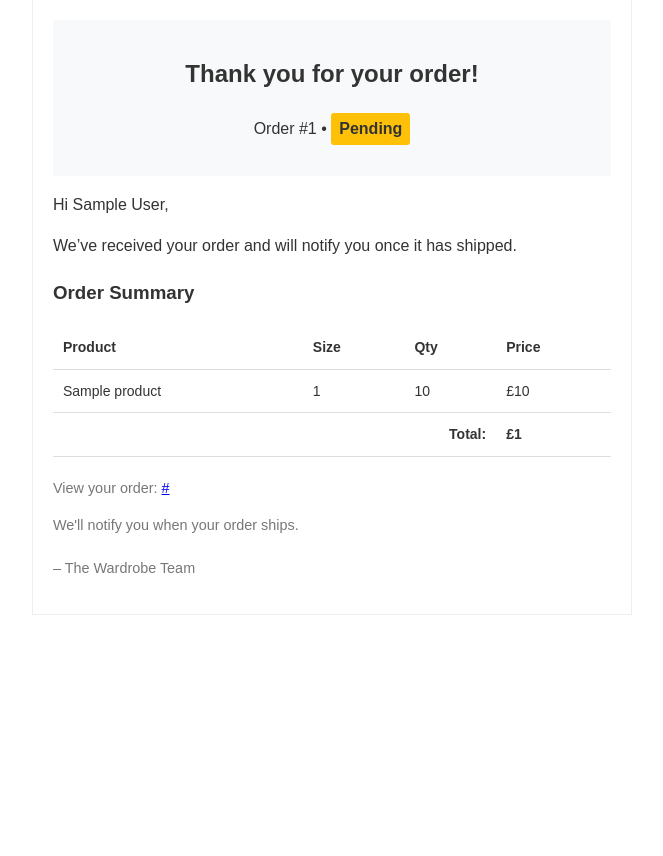
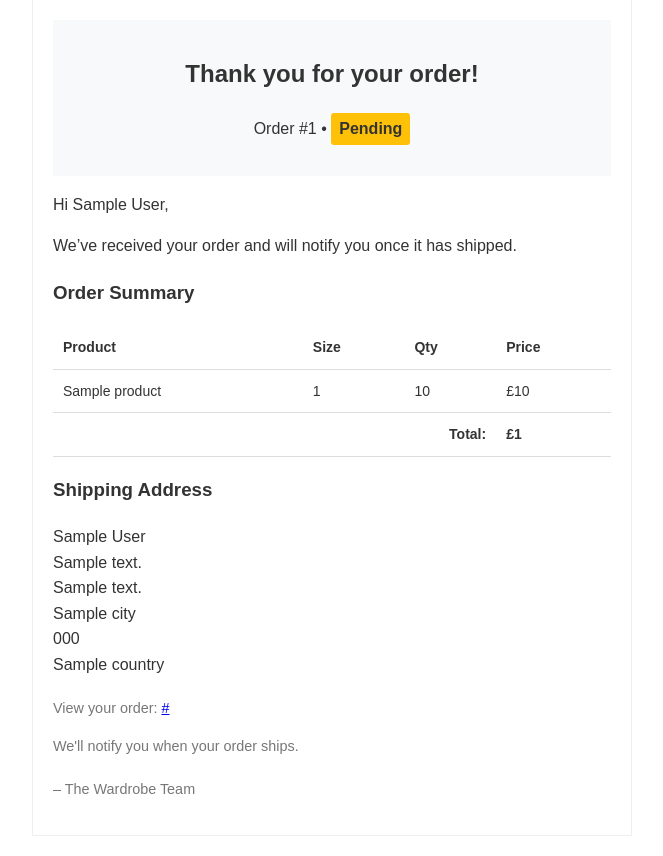
Before and after one commit to martiiann/wardrobe-project, a Django app: template orders/templates/orders/email_confirmation.html in a window 1280 px wide. Shown: the part 21-877 px from the top of the page, without its empty margins (308-971 px from the left). Before the commit the page ends 636 px from the top, so only its background shows below. Run offline with Django 5.2, Linux system fonts and the light colour scheme; the template is opened without the code that fills it: most values are stand-ins (such as "Sample title", 1, 10 or a date in 2020).

Commit message:
Add shipping address to order confirmation email

```diff
--- a/orders/templates/orders/email_confirmation.html
+++ b/orders/templates/orders/email_confirmation.html
@@ -99,6 +99,16 @@
       </tr>
     </table>
 
+    <h3>Shipping Address</h3>
+    <p>
+      {{ order.full_name }}<br>
+      {{ order.address_line1 }}<br>
+      {% if order.address_line2 %}{{ order.address_line2 }}<br>{% endif %}
+      {{ order.city }}<br>
+      {{ order.postcode }}<br>
+      {{ order.country }}
+    </p>
+
     <div class="footer">
       <p>View your order: <a href="{{ order_url }}">{{ order_url }}</a></p>
       <p>We'll notify you when your order ships.</p>
```
